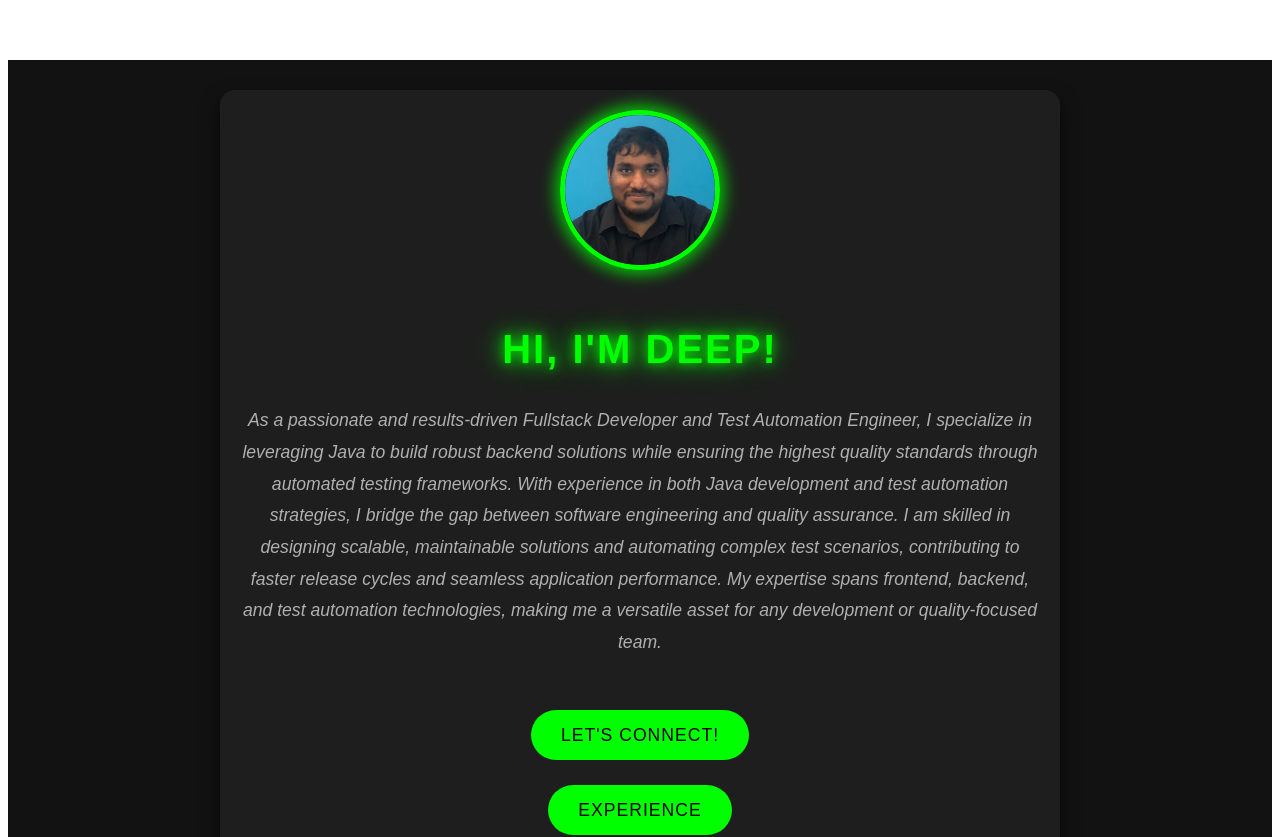
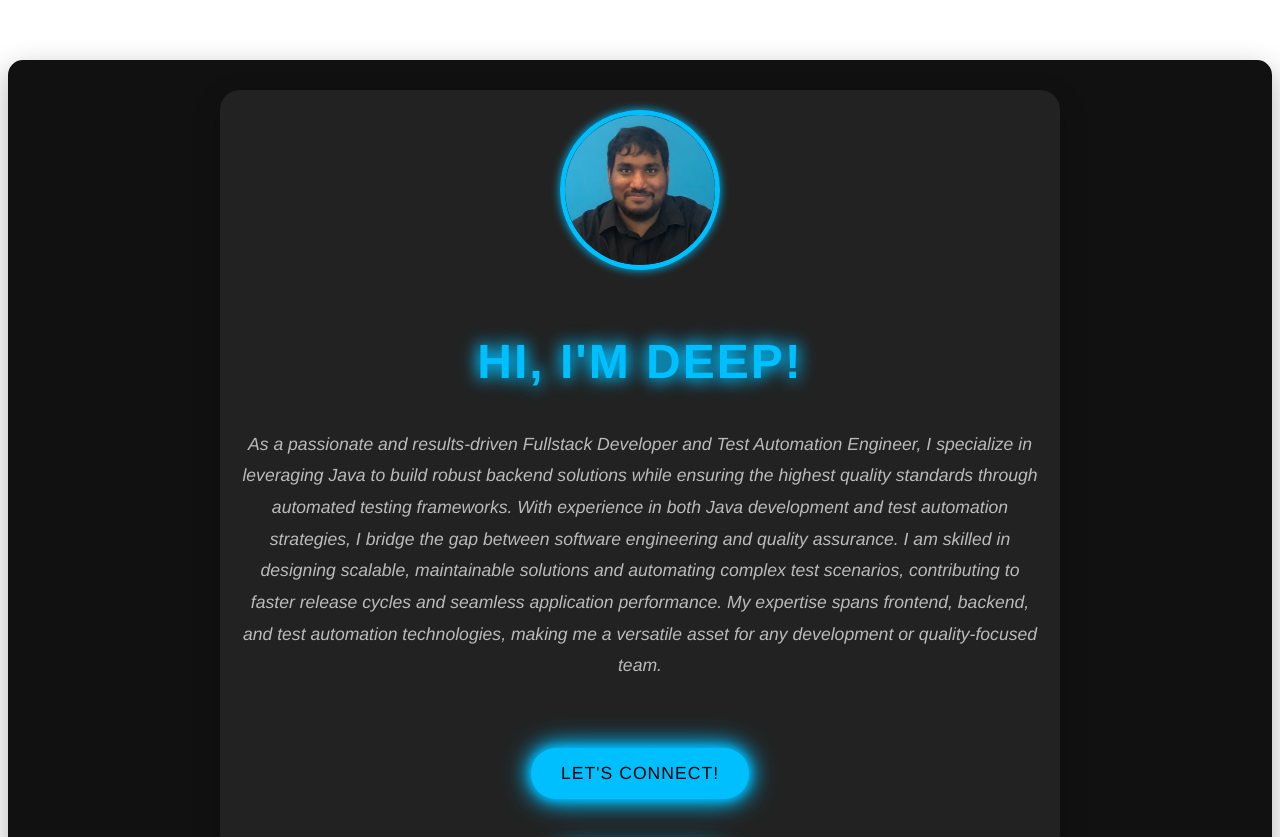
Before and after one commit to DeepBalusu91/deep.github.io, a Vue app: page / in a window 1280 px wide. Shown: the top 837 px of the page. Built offline with nearby package versions, Linux system fonts and the light colour scheme.

Commit message:
Making layout changes

```diff
--- a/src/components/CharacterProfile.vue
+++ b/src/components/CharacterProfile.vue
@@ -22,7 +22,6 @@
   </section>
 
   <CharacterExperience v-if="showExperience" ref="experienceSection" />
-
   <section v-if="showSkills" ref="skillsSection">
     <SkillsetMatrix />
   </section>
@@ -108,25 +107,34 @@ export default {
 </script>
 
 <style scoped>
+/* Set the body background to black */
+body {
+  background-color: #000000; /* Black background for the whole page */
+  color: #fff; /* White text for readability */
+  margin: 0;
+  font-family: 'Helvetica', sans-serif;
+}
+
+/* Hero Section */
 .hero {
-  background-color: #121212;
-  color: white;
+  background-color: #111111; /* Dark background to make neon pop */
+  color: #fff; /* Ensure text stands out against the dark background */
   min-height: 100vh;
   display: flex;
   align-items: center;
   justify-content: center;
   text-align: center;
-  font-family: 'Arial', sans-serif;
   padding: 30px;
-  position: relative;
+  border-radius: 15px;
+  box-shadow: 0 10px 30px rgba(0, 0, 0, 0.3); /* Darker shadow for a deeper look */
 }
 
 .hero-content {
   max-width: 800px;
   padding: 20px;
-  background-color: rgba(33, 33, 33, 0.8); /* Semi-transparent dark background */
-  border-radius: 15px;
-  box-shadow: 0 10px 20px rgba(0, 0, 0, 0.6);
+  background-color: #222222; /* Dark background for content */
+  border-radius: 20px;
+  box-shadow: 0 10px 30px rgba(0, 0, 0, 0.2);
   position: relative;
   z-index: 1;
 }
@@ -136,77 +144,86 @@ export default {
   line-height: 1.8;
   margin-bottom: 30px;
   font-style: italic;
-  color: #B0B0B0;
+  color: #bbb; /* Slightly lighter gray for description text */
 }
 
+/* CTA Buttons with Neon Light Effect */
 .cta-btn-connect, .cta-btn-experience {
-  background-color: #00FF00; /* Neon Green */
+  background-color: #00BFFF; /* Neon blue for the glowing effect */
   padding: 15px 30px;
   font-size: 1.1rem;
-  color: black;
+  color: #000;
   text-decoration: none;
-  border-radius: 30px;
+  border-radius: 25px;
   text-transform: uppercase;
   letter-spacing: 1px;
-  transition: background-color 0.3s ease, box-shadow 0.3s ease;
+  transition: transform 0.3s ease, box-shadow 0.3s ease;
+  display: inline-block;
+  box-shadow: 0 0 10px #00BFFF, 0 0 20px #00BFFF, 0 0 30px #00BFFF; /* Neon blue glow effect */
 }
 
 .cta-btn-connect:hover, .cta-btn-experience:hover {
-  background-color: #00CC00; /* Darker Green for hover */
-  box-shadow: 0 0 15px 5px rgba(0, 255, 0, 0.7);
+  transform: scale(1.05); /* Slightly scale up the button on hover */
+  box-shadow: 0 0 30px #00BFFF, 0 0 40px #00BFFF, 0 0 60px #00BFFF; /* Glowing effect intensifies */
 }
 
+.cta-btn-connect:active, .cta-btn-experience:active {
+  transform: scale(1); /* Reset scale on click */
+}
+
+/* Profile Picture */
 .profile-pic {
   width: 150px;
   height: 150px;
   border-radius: 50%;
   margin-bottom: 20px;
   object-fit: cover;
-  border: 5px solid #00FF00; /* Neon Green Border */
-  box-shadow: 0 0 15px 5px rgba(0, 255, 0, 0.7);
+  border: 5px solid #00BFFF; /* Neon blue border around the profile picture */
+  box-shadow: 0 0 10px #00BFFF; /* Neon glow effect */
 }
 
+/* Contact Section */
 .contact-profile {
   padding: 40px 20px;
-  background-color: rgba(33, 33, 33, 0.9);
-  color: white;
+  background-color: #222222; /* Dark background for contact section */
+  color: #fff;
   text-align: center;
-  border-radius: 15px;
-  box-shadow: 0 10px 20px rgba(0, 0, 0, 0.6);
+  border-radius: 20px;
+  box-shadow: 0 10px 30px rgba(0, 0, 0, 0.2);
   margin-top: 40px;
 }
 
 .contact-profile h2 {
   margin-bottom: 20px;
   font-family: 'Georgia', serif;
-  color: #00FF00; /* Neon Green */
+  color: #00BFFF; /* Neon blue heading */
 }
 
 .contact-info p {
   font-size: 1.1rem;
   margin: 8px 0;
   font-style: italic;
-  color: #B0B0B0;
+  color: #bbb; /* Light gray text for contact info */
 }
 
 .contact-info a {
-  color: #00FF00; /* Neon Green */
+  color: #00BFFF; /* Neon blue links */
   text-decoration: none;
   transition: color 0.3s ease;
 }
 
 .contact-info a:hover {
-  color: #00CC00; /* Darker Neon Green */
+  color: #1E90FF; /* Change to neon blue on hover */
   text-decoration: underline;
 }
 
-/* Adding neon glow to the header */
+/* Headings */
 h1 {
-  font-size: 2.5rem;
+  font-size: 3rem;
   font-weight: bold;
   text-transform: uppercase;
   letter-spacing: 2px;
-  color: #00FF00; /* Neon Green */
-  text-shadow: 0 0 10px rgba(0, 255, 0, 0.7), 0 0 20px rgba(0, 255, 0, 0.7), 0 0 30px rgba(0, 255, 0, 0.7);
+  color: #00BFFF; /* Neon blue heading */
+  text-shadow: 0 0 15px #00BFFF, 0 0 20px #00BFFF; /* Glowing neon effect */
 }
 </style>
--- a/src/components/SkillSet.vue
+++ b/src/components/SkillSet.vue
@@ -109,7 +109,7 @@ export default {
 }
 
 .skill-category h3 {
-  color: #00FF00;
+  color: #00BFFF; /* Neon blue */
   text-decoration: underline;
   margin-bottom: 15px;
 }
@@ -128,7 +128,7 @@ export default {
 
 .skills-table th {
   background-color: #333;
-  color: #00FF00;
+  color: #00BFFF; /* Neon blue */
 }
 
 .skills-table td {
@@ -145,6 +145,6 @@ export default {
 }
 
 .skills-table tr:hover td {
-  color: #00FF00; /* Highlight text on hover */
+  color: #00BFFF; /* Highlight text on hover with neon blue */
 }
 </style>
```
